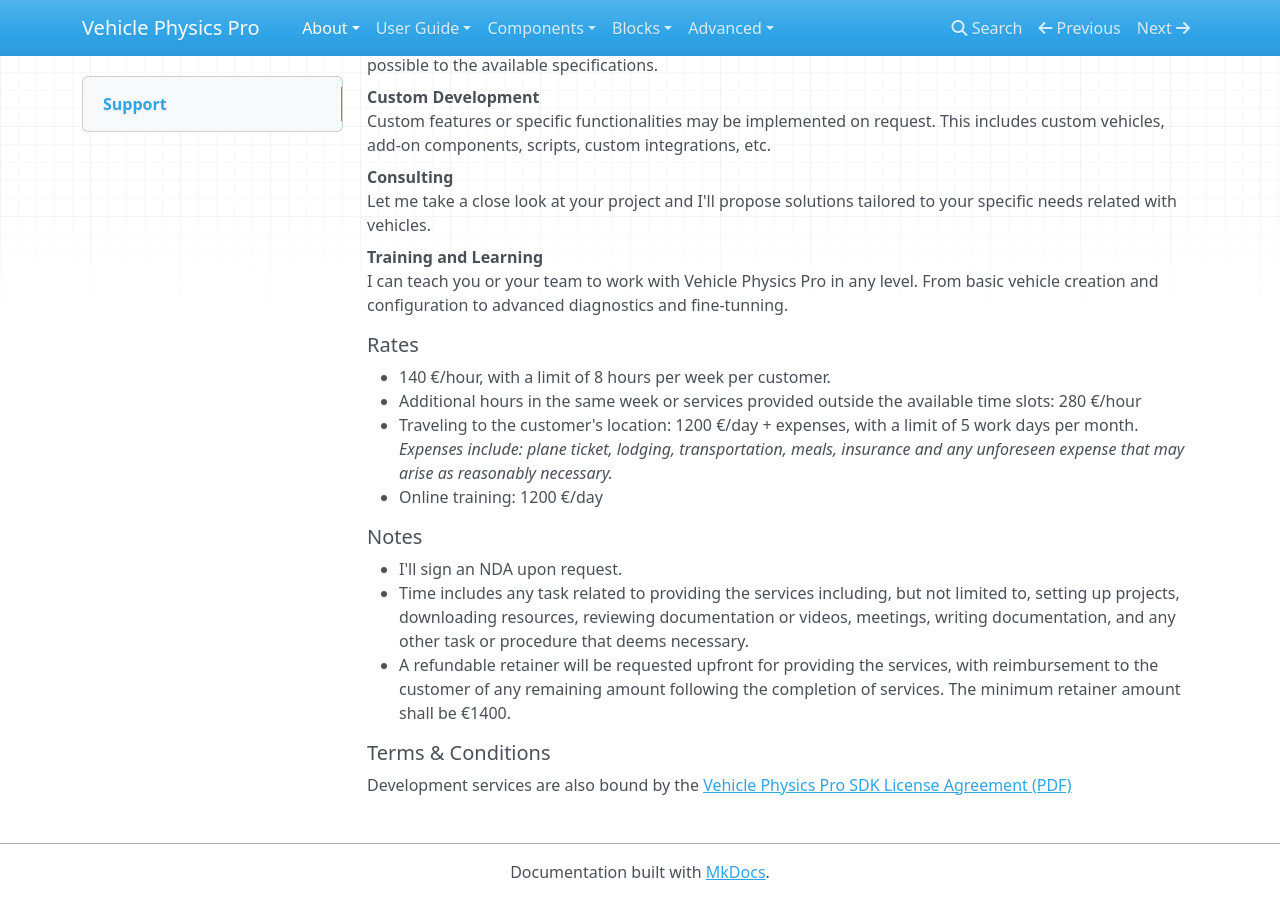
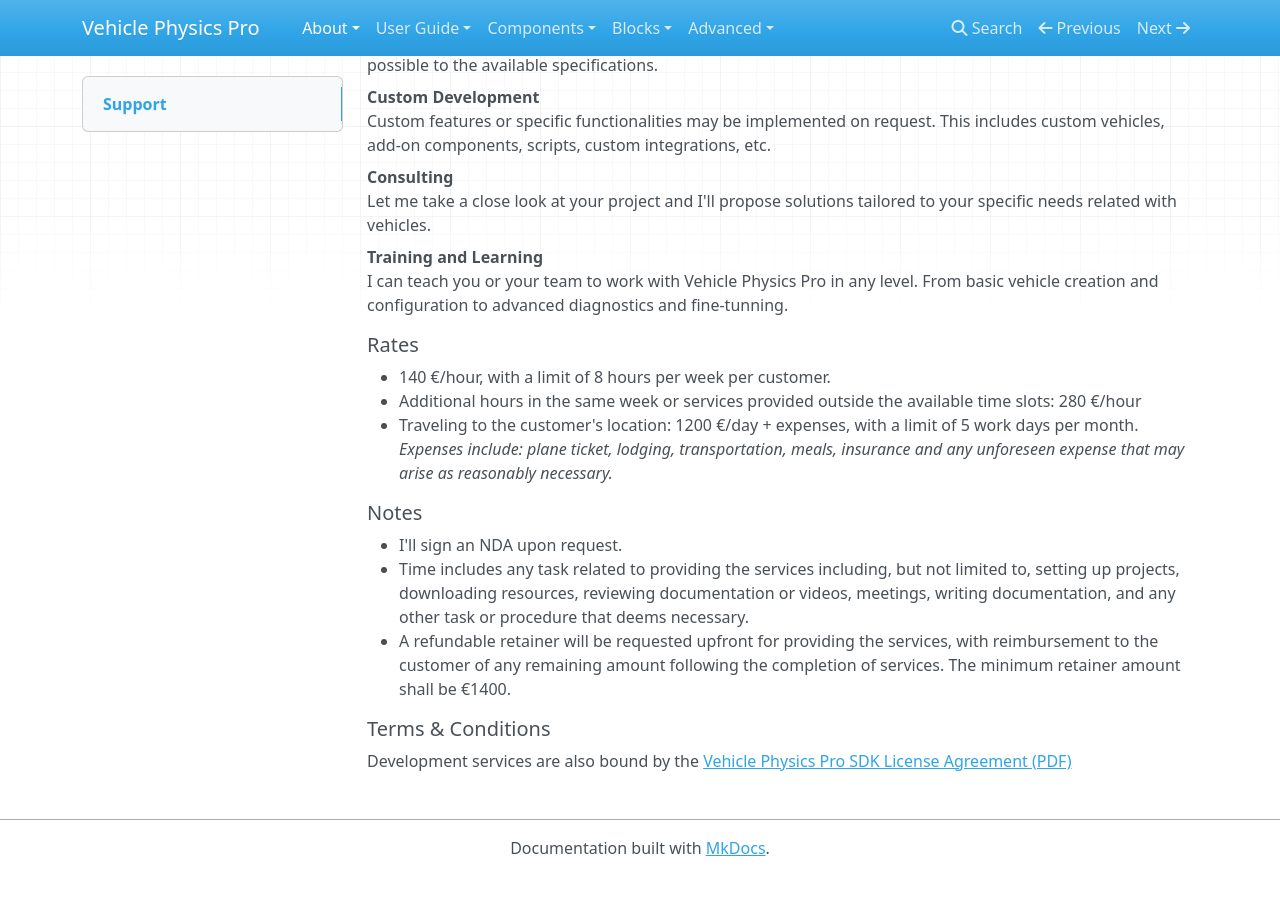
Before and after one commit to EdyJ/vehicle-physics-docs, an MkDocs documentation site: the page built from docs/about/support.md, in a window 1280 px wide and 900 px high, scrolled down 979 px. Built offline with MkDocs 1.6.1, drawn with Linux system fonts in a browser that asks for light colours; nearby versions of some CDN libraries; library files that are not in the unit come from our copies; after the commit the page ends 1855 px from its top, so only the background shows below that.

Commit message:
Removed "online training" from the list of support services

```diff
--- a/docs/about/support.md
+++ b/docs/about/support.md
@@ -48,7 +48,6 @@
 - Traveling to the customer's location: 1200 €/day + expenses, with a limit of 5 work days per month.<br>
 	_Expenses include: plane ticket, lodging, transportation, meals, insurance and any unforeseen
 	expense that may arise as reasonably necessary._
-- Online training: 1200 €/day
 
 ##### Notes
 
```
